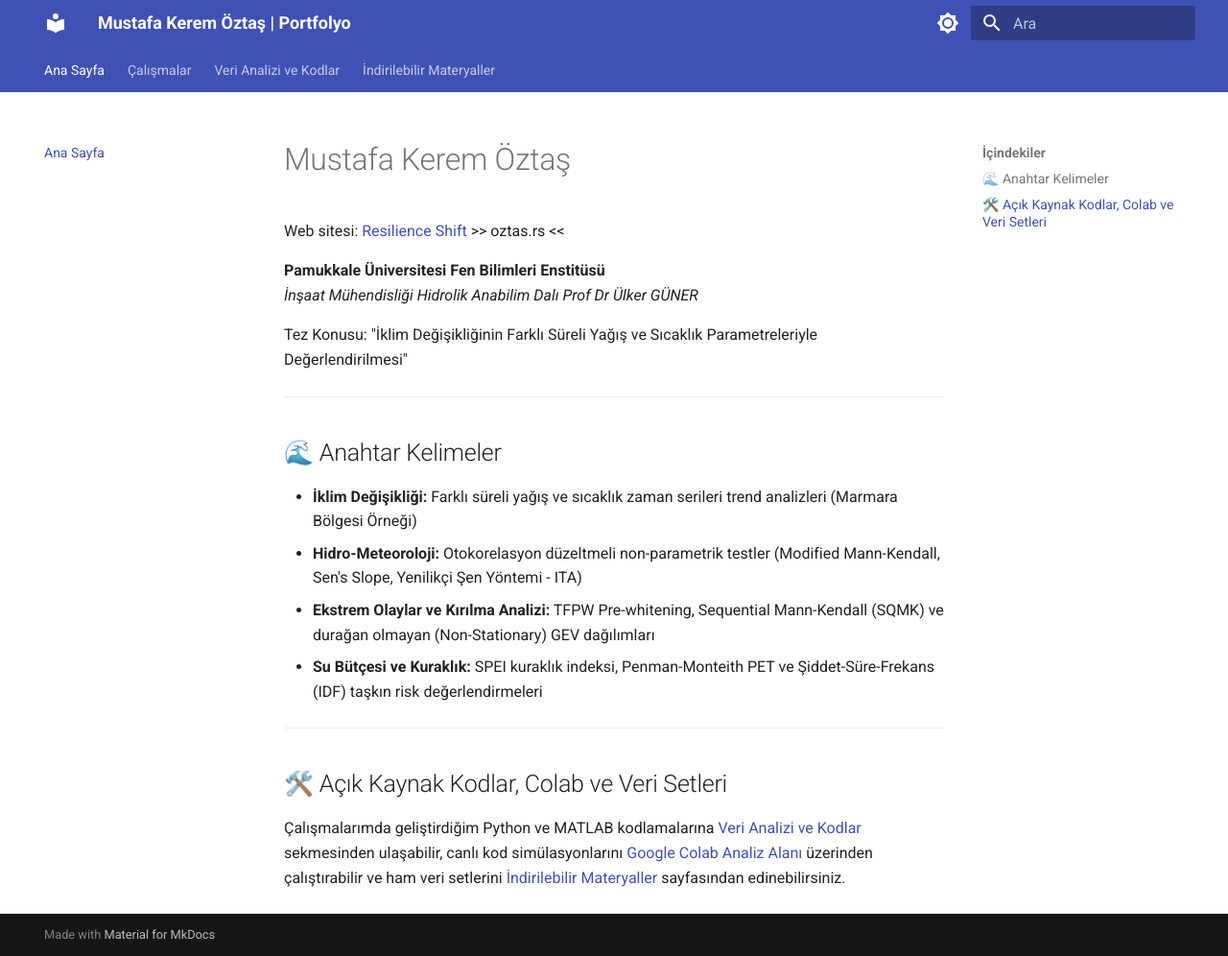
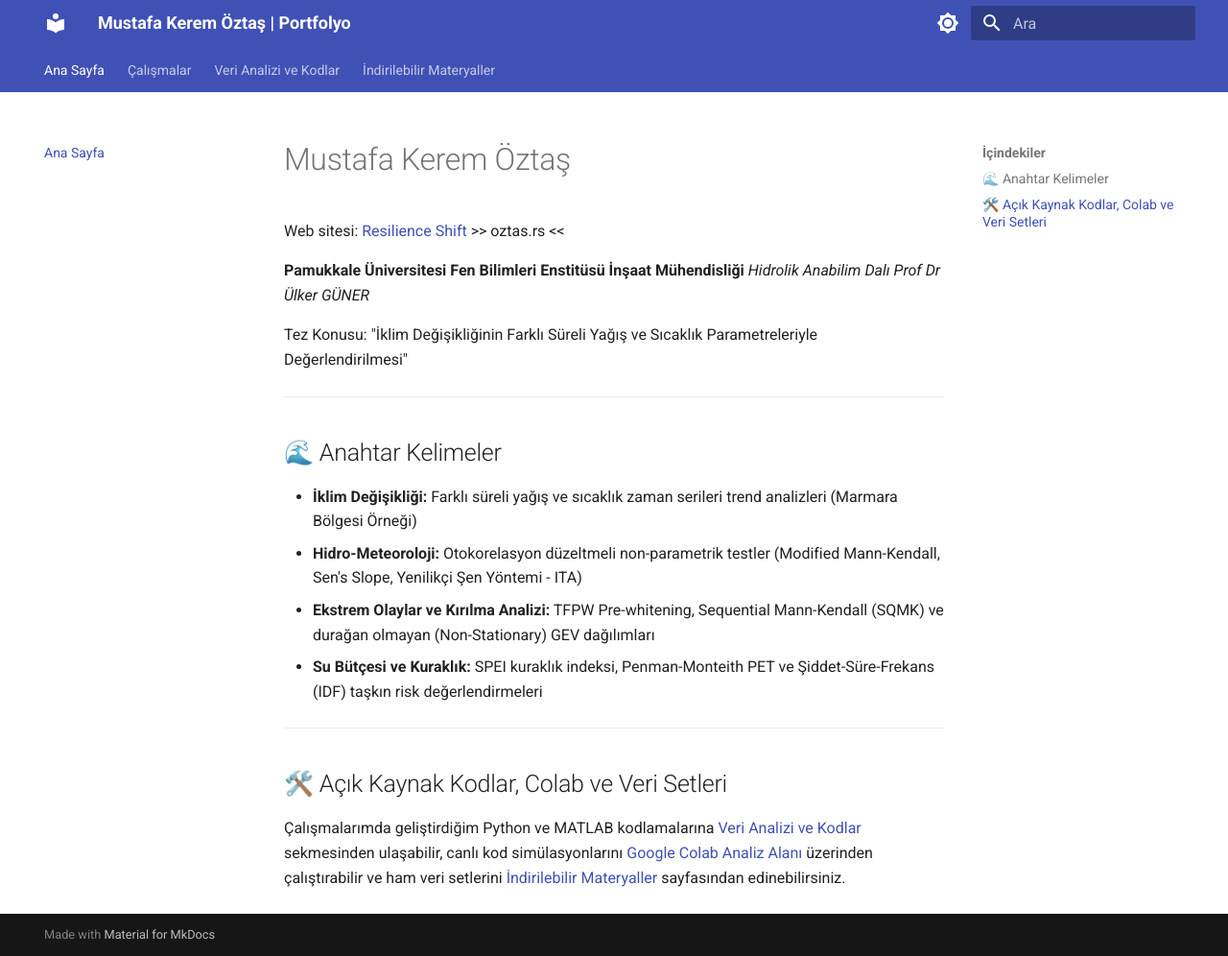
Before and after one commit to mkoztas/mkoztas.github.io, an MkDocs documentation site: the page built from docs/index.md, in a window 1280 px wide and 996 px high. Shown: the whole window at 96% size. Built offline with MkDocs 1.6.1 and Material for MkDocs 9.7.7, drawn with Linux system fonts in a browser that asks for light colours.

```diff
--- a/docs/index.md
+++ b/docs/index.md
@@ -1,8 +1,8 @@
 # Mustafa Kerem Öztaş
 Web sitesi: [Resilience Shift](https://oztas.rs) >> oztas.rs <<
 
-**Pamukkale Üniversitesi Fen Bilimleri Enstitüsü**
-*İnşaat Mühendisliği Hidrolik Anabilim Dalı Prof Dr Ülker GÜNER*
+**Pamukkale Üniversitesi Fen Bilimleri Enstitüsü İnşaat Mühendisliği**
+*Hidrolik Anabilim Dalı Prof Dr Ülker GÜNER*
 
 Tez Konusu: "İklim Değişikliğinin Farklı Süreli Yağış ve Sıcaklık Parametreleriyle Değerlendirilmesi"
 
```
